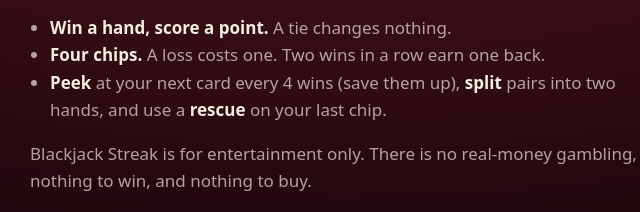
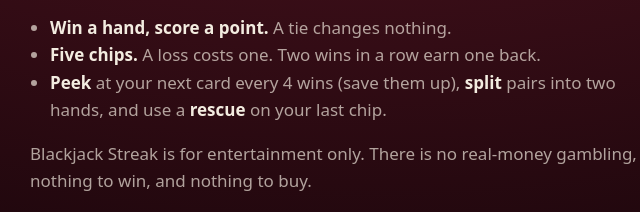
Before and after one commit to tkort04/tkort04.github.io, a plain HTML site: page index.html in a window 1280 px wide. Shown: the part 294-506 px from the top of the page, 290-930 px from the left. Drawn offline with Linux system fonts and the light colour scheme; a web font is replaced by a local one.

Commit message:
Five chips
Co-Authored-By: Claude Opus 5.5 <noreply@anthropic.com>
Claude-Session: https://claude.ai/code/session_017smLg8jC4D1WN6TrGNMZyN

```diff
--- a/index.html
+++ b/index.html
@@ -22,7 +22,7 @@
   <h2>How it works</h2>
   <ul>
     <li><strong>Win a hand, score a point.</strong> A tie changes nothing.</li>
-    <li><strong>Four chips.</strong> A loss costs one. Two wins in a row earn one back.</li>
+    <li><strong>Five chips.</strong> A loss costs one. Two wins in a row earn one back.</li>
     <li><strong>Peek</strong> at your next card every 4 wins (save them up), <strong>split</strong> pairs into two hands, and use a <strong>rescue</strong> on your last chip.</li>
   </ul>
   <p>Blackjack Streak is for entertainment only. There is no real-money gambling, nothing to win, and nothing to buy.</p>
```
